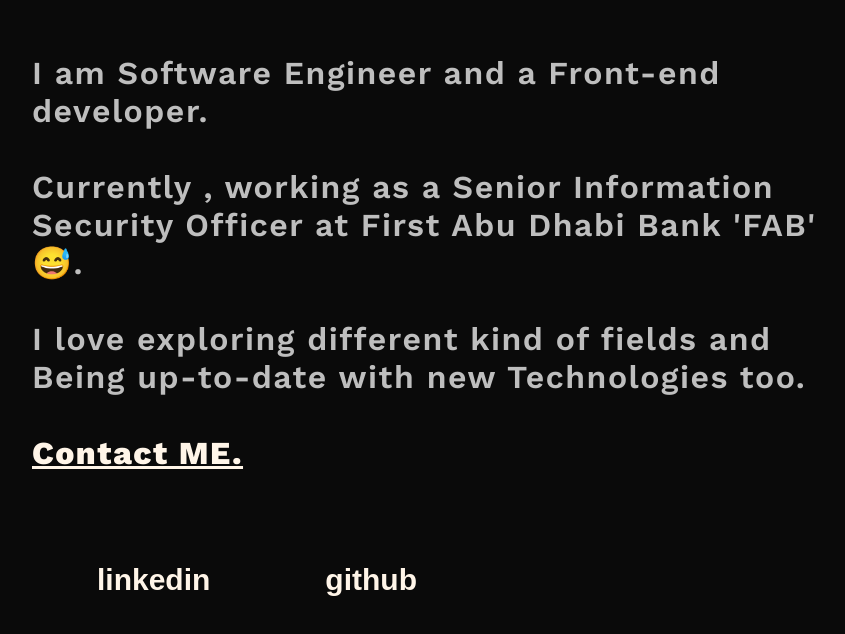
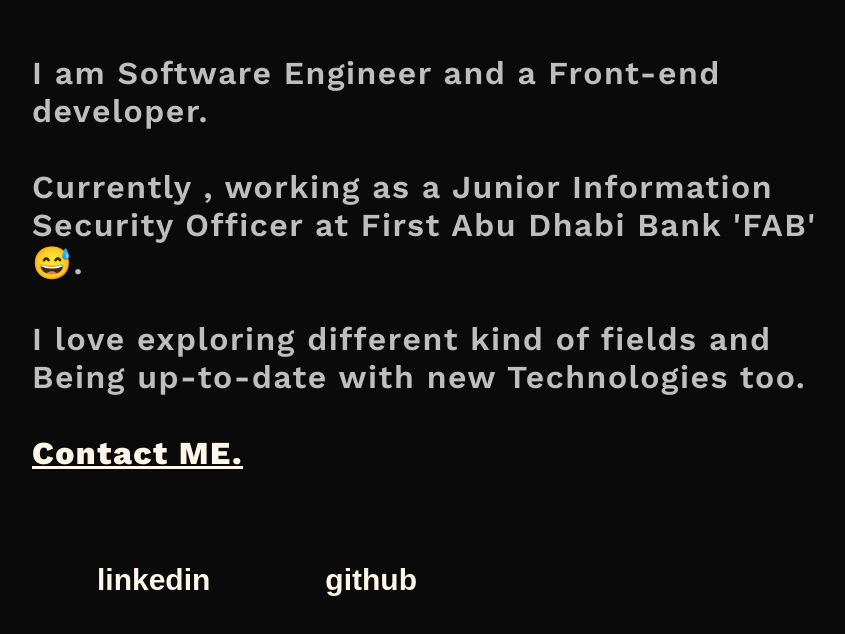
Before and after one commit to youssefyasser98/Portfolio, a React (Create React App) app: page / in a window 1280 px wide. Shown: the part 6335-6969 px from the top of the page, without its empty margins (96-941 px from the left). Built offline with nearby package versions, Linux system fonts and the light colour scheme; some icons are missing; a web font is replaced by a local one.

Commit message:
Update Info.js

```diff
--- a/src/data/Info.js
+++ b/src/data/Info.js
@@ -22,7 +22,7 @@
         I am Software Engineer and a Front-end developer.
         <br />
         <br />
-        Currently , working as a Senior Information Security Officer at First Abu Dhabi Bank 'FAB' 😅.
+        Currently , working as a Junior Information Security Officer at First Abu Dhabi Bank 'FAB' 😅.
         {/*. */}
         <br />
         <br />I love exploring different kind of fields and Being up-to-date with new Technologies
```
